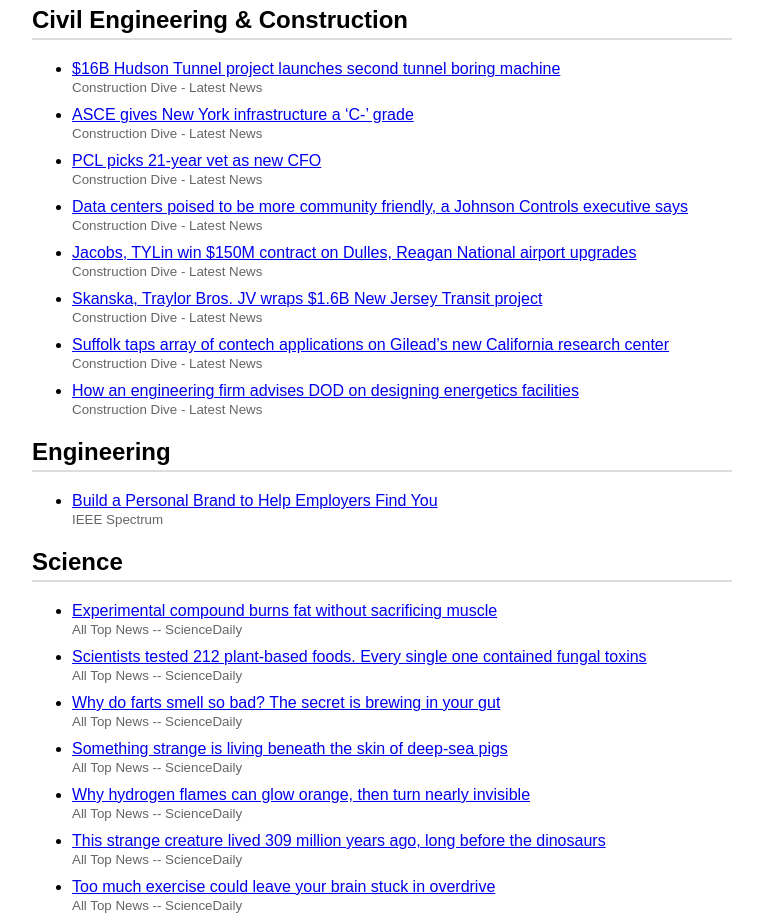
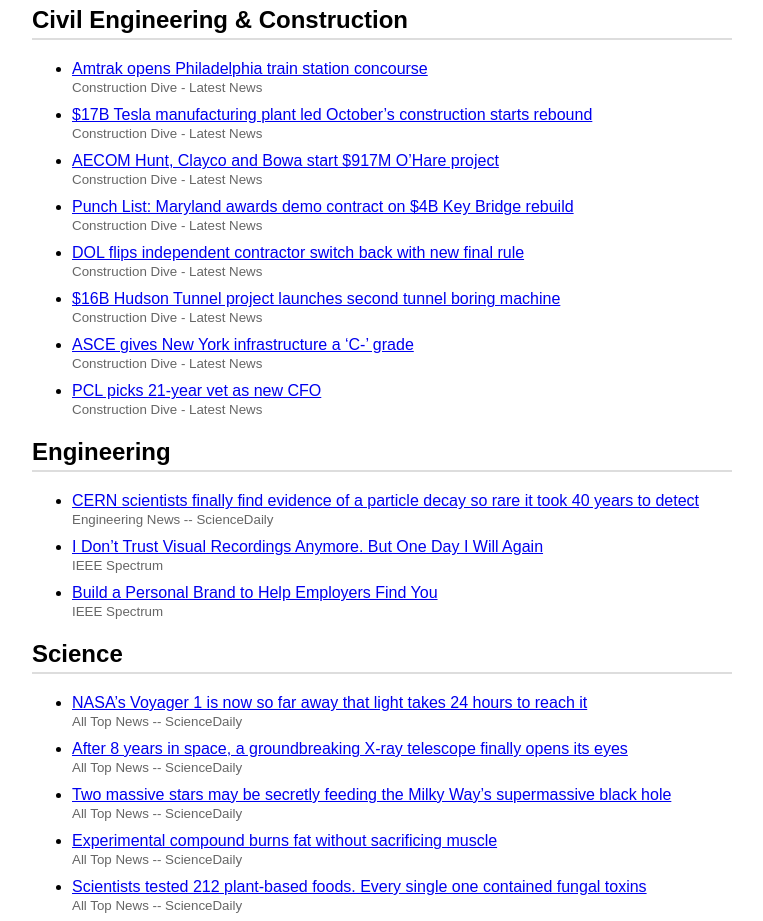
Before and after one commit to abdiwalihassanyusuf/daily-news, a plain HTML site: page index.html in a window 1280 px wide. Shown: the part 68-989 px from the top of the page, without its empty margins (258-1021 px from the left). Drawn offline with Linux system fonts and the light colour scheme.

Commit message:
Daily news

```diff
--- a/index.html
+++ b/index.html
@@ -1,28 +1,30 @@
 <html><head><meta charset='utf-8'>
 <meta name='viewport' content='width=device-width, initial-scale=1'>
 <style>body{font-family:sans-serif;max-width:700px;margin:auto;padding:16px}h2{border-bottom:2px solid #ddd;padding-bottom:4px}li{margin:10px 0}small{color:#666}</style></head><body>
-<h1>Daily News - 20 November 2026</h1>
+<h1>Daily News - 21 November 2026</h1>
 <h2>Civil Engineering &amp; Construction</h2><ul>
+<li><a href='https://www.constructiondive.com/news/amtrak-opens-philadelphia-train-station-concourse/875385/'>Amtrak opens Philadelphia train station concourse</a><br><small>Construction Dive - Latest News</small></li>
+<li><a href='https://www.constructiondive.com/news/tesla-manufacturing-plant-october-construction-starts-rebound/875377/'>$17B Tesla manufacturing plant led October’s construction starts rebound</a><br><small>Construction Dive - Latest News</small></li>
+<li><a href='https://www.constructiondive.com/news/aecom-hunt-clayco-bowa-ohare-airport-project/875362/'>AECOM Hunt, Clayco and Bowa start $917M O’Hare project</a><br><small>Construction Dive - Latest News</small></li>
+<li><a href='https://www.constructiondive.com/news/punch-list-maryland-awards-demo-contract-key-bridge-rebuild/875300/'>Punch List: Maryland awards demo contract on $4B Key Bridge rebuild</a><br><small>Construction Dive - Latest News</small></li>
+<li><a href='https://www.constructiondive.com/news/dol-flips-independent-contractor-switch-back-with-new-final-rule/875250/'>DOL flips independent contractor switch back with new final rule</a><br><small>Construction Dive - Latest News</small></li>
 <li><a href='https://www.constructiondive.com/news/hudson-tunnel-project-second-tunnel-boring-machine/875255/'>$16B Hudson Tunnel project launches second tunnel boring machine</a><br><small>Construction Dive - Latest News</small></li>
 <li><a href='https://www.constructiondive.com/news/asce-new-york-infrastructure-grade-rail-transit-construction/875231/'>ASCE gives New York infrastructure a ‘C-’ grade</a><br><small>Construction Dive - Latest News</small></li>
 <li><a href='https://www.constructiondive.com/news/pcl-picks-new-cfo-chief-financial-officer/875193/'>PCL picks 21-year vet as new CFO</a><br><small>Construction Dive - Latest News</small></li>
-<li><a href='https://www.constructiondive.com/news/data-centers-poised-to-be-more-community-friendly-a-johnson-controls-execu/875164/'>Data centers poised to be more community friendly, a Johnson Controls executive says</a><br><small>Construction Dive - Latest News</small></li>
-<li><a href='https://www.constructiondive.com/news/jacobs-tylin-win-contract-dulles-reagan-national-airport-upgrade/875129/'>Jacobs, TYLin win $150M contract on Dulles, Reagan National airport upgrades</a><br><small>Construction Dive - Latest News</small></li>
-<li><a href='https://www.constructiondive.com/news/skanska-traylor-bros-new-jersey-rail-bridge/875098/'>Skanska, Traylor Bros. JV wraps $1.6B New Jersey Transit project</a><br><small>Construction Dive - Latest News</small></li>
-<li><a href='https://www.constructiondive.com/news/suffolk-gilead-lab-contech-california-construction/875068/'>Suffolk taps array of contech applications on Gilead’s new California research center</a><br><small>Construction Dive - Latest News</small></li>
-<li><a href='https://www.constructiondive.com/news/burns-mcdonnell-engineering-energetics-ammunition-plant-missouri/875016/'>How an engineering firm advises DOD on designing energetics facilities</a><br><small>Construction Dive - Latest News</small></li>
 </ul>
 <h2>Engineering</h2><ul>
+<li><a href='https://www.sciencedaily.com/releases/2026/11/261119194530.htm'>CERN scientists finally find evidence of a particle decay so rare it took 40 years to detect</a><br><small>Engineering News -- ScienceDaily</small></li>
+<li><a href='https://spectrum.ieee.org/fighting-back-against-deep-fakes'>I Don’t Trust Visual Recordings Anymore. But One Day I Will Again</a><br><small>IEEE Spectrum</small></li>
 <li><a href='https://spectrum.ieee.org/personal-branding-for-engineers'>Build a Personal Brand to Help Employers Find You</a><br><small>IEEE Spectrum</small></li>
 </ul>
 <h2>Science</h2><ul>
+<li><a href='https://www.sciencedaily.com/releases/2026/11/261120075554.htm'>NASA’s Voyager 1 is now so far away that light takes 24 hours to reach it</a><br><small>All Top News -- ScienceDaily</small></li>
+<li><a href='https://www.sciencedaily.com/releases/2026/11/261120075547.htm'>After 8 years in space, a groundbreaking X-ray telescope finally opens its eyes</a><br><small>All Top News -- ScienceDaily</small></li>
+<li><a href='https://www.sciencedaily.com/releases/2026/11/261119194605.htm'>Two massive stars may be secretly feeding the Milky Way’s supermassive black hole</a><br><small>All Top News -- ScienceDaily</small></li>
 <li><a href='https://www.sciencedaily.com/releases/2026/11/261118073918.htm'>Experimental compound burns fat without sacrificing muscle</a><br><small>All Top News -- ScienceDaily</small></li>
 <li><a href='https://www.sciencedaily.com/releases/2026/11/261118073749.htm'>Scientists tested 212 plant-based foods. Every single one contained fungal toxins</a><br><small>All Top News -- ScienceDaily</small></li>
-<li><a href='https://www.sciencedaily.com/releases/2026/11/261118065521.htm'>Why do farts smell so bad? The secret is brewing in your gut</a><br><small>All Top News -- ScienceDaily</small></li>
+<li><a href='https://www.sciencedaily.com/releases/2026/11/261118065531.htm'>A 3-million-year-old child just made human evolution far more complicated</a><br><small>All Top News -- ScienceDaily</small></li>
 <li><a href='https://www.sciencedaily.com/releases/2026/11/261118065512.htm'>Something strange is living beneath the skin of deep-sea pigs</a><br><small>All Top News -- ScienceDaily</small></li>
 <li><a href='https://www.sciencedaily.com/releases/2026/11/261118065509.htm'>Why hydrogen flames can glow orange, then turn nearly invisible</a><br><small>All Top News -- ScienceDaily</small></li>
-<li><a href='https://www.sciencedaily.com/releases/2026/11/261117033928.htm'>This strange creature lived 309 million years ago, long before the dinosaurs</a><br><small>All Top News -- ScienceDaily</small></li>
-<li><a href='https://www.sciencedaily.com/releases/2026/11/261117033923.htm'>Too much exercise could leave your brain stuck in overdrive</a><br><small>All Top News -- ScienceDaily</small></li>
-<li><a href='https://www.sciencedaily.com/releases/2026/11/261117033917.htm'>Bizarre deep-sea fish with a see-through head captured in stunning 4K</a><br><small>All Top News -- ScienceDaily</small></li>
 </ul>
 </body></html>
```
